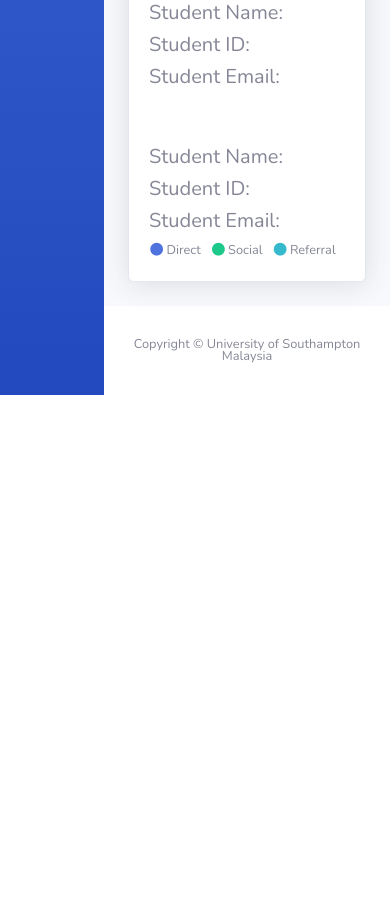
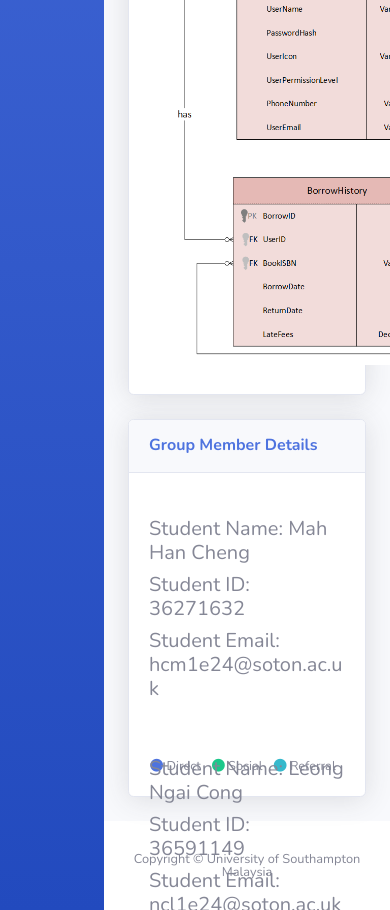
Before and after one commit to bubalda/data_management_coursework_book_library_catalog, a PHP site: page /index.php in a window 390 px wide. Shown: the part 1052-1962 px from the top of the page. Before the commit the page ends 1447 px from the top, so only its background shows below. Run offline with PHP 8.4, Linux system fonts and the light colour scheme; the visitor is signed in with stand-in values (Sample User, id 1); data comes from the database, SQL or seed files in the repository; some libraries are stand-ins or nearby versions.

Commit message:
finally its maybe done idk dont give me this shit again

```diff
--- a/UserTable.php
+++ b/UserTable.php
@@ -33,7 +33,7 @@
                                             <th>UserIcon</th>
                                             <th>UserPermissionLevel</th>
                                             <th>PhoneNumber</th>
-                                            <th>Email</th>
+                                            <th>UserEmail</th>
                                         </tr>
 
                                     </thead>
@@ -64,7 +64,7 @@
                                         echo   "<td>".$row['UserIcon']. "</td>";
                                         echo   "<td>".$row['UserPermissionLevel']. "</td>";
                                         echo   "<td>".$row['PhoneNumber']. "</td>";
-                                        echo   "<td>".$row['Email']. "</td>";
+                                        echo   "<td>".$row['UserEmail']. "</td>";
                                         echo "</tr>";
                                         //echo $row["count(*)"];
                                     }
--- a/db_connect.php
+++ b/db_connect.php
@@ -11,7 +11,7 @@
     $conn = null;
 
     // Check if the database connection is already set in the session
-    if (isset($_SESSION['db_connection'])) {
+    if (!isset($_SESSION['db_connection'])) {
         // Create a NEW Database Connection
         $conn = mysqli_connect($servername, $username, $password, $dbname);
 
@@ -27,16 +27,16 @@
         //echo "<br> " .mysqli_get_host_info($conn);
     }
     else {
-        $conn = mysqli_connect($servername, $username, $password, $dbname);
+        // $conn = mysqli_connect($servername, $username, $password, $dbname);
 
-        // Check connection
-        if (!$conn) {
-            die("Connection failed: " . mysqli_connect_error());
-        }
+        // // Check connection
+        // if (!$conn) {
+        //     die("Connection failed: " . mysqli_connect_error());
+        // }
         // Use the existing connection from the session
         $conn = $_SESSION['db_connection'];
         // Store the connection in a session variable
         // echo "DB Connected successfully " . $conn->host_info;
     }
     //    mysqli_close($conn);
-    ?>
+?>
--- a/footer.php
+++ b/footer.php
@@ -33,7 +33,7 @@
                 <div class="modal-body">Select "Logout" below if you are ready to end your current session.</div>
                 <div class="modal-footer">
                     <button class="btn btn-secondary" type="button" data-dismiss="modal">Cancel</button>
-                    <a class="btn btn-primary" href="login.html">Logout</a>
+                    <a class="btn btn-primary" href="">Logout</a>
                 </div>
             </div>
         </div>
--- a/index.php
+++ b/index.php
@@ -217,14 +217,11 @@
                                     <h6 class="m-0 font-weight-bold text-primary">ERD Diagram of the System</h6>
 
                                 </div>
-
                                 <!-- Card Body -->
                                 <div class="card-body">
-                                    <div class="chart-area">
+                                    <div class="chart-area" style="height: 80vh">
                                                 <!--   YOUR ERD DIAGRAM IMAGE -->
-                                        <img class=" d-flex" src="images/Book_Library_Catalog_erdiagram.png" alt="ERD of Project" >
-
-
+                                        <img class="d-flex" src="images/Book_Library_Catalog_ERD.png" style="width: 110vh" alt="ERD of Project" >
                                     </div>
                                 </div>
                             </div>
@@ -242,13 +239,13 @@
                                 <!-- Card Body -->
                                 <div class="card-body">
                                     <div class="chart-pie pt-4 pb-2">
-                                    <h5>Student Name: </h5>
-                                        <h5>Student ID: </h5>
-                                        <h5>Student Email: </h5>
+                                    <h5>Student Name: Mah Han Cheng</h5>
+                                        <h5>Student ID: 36271632</h5>
+                                        <h5>Student Email: hcm1e24@soton.ac.uk</h5>
                                         <br><br>
-                                        <h5> Student Name: </h5>
-                                        <h5>Student ID: </h5>
-                                        <h5>Student Email: </h5>
+                                        <h5> Student Name: Leong Ngai Cong</h5>
+                                        <h5>Student ID: 36591149</h5>
+                                        <h5>Student Email: ncl1e24@soton.ac.uk</h5>
                                     </div>
                                     <div class="mt-4 text-center small">
                                         <span class="mr-2">
--- a/sideBarMenu.php
+++ b/sideBarMenu.php
@@ -51,11 +51,6 @@
             <!-- Divider -->
             <hr class="sidebar-divider">
 
-            <!-- Heading -->
-            <div class="sidebar-heading">
-                PHP CURD Operation
-            </div>
-
 
             <!-- Nav Item - Pages Collapse Menu -->
             <li class="nav-item">
@@ -98,21 +93,24 @@
 
             <!-- Nav Item - Tables -->
             <li class="nav-item">
-                <a class="nav-link" href="InsertRecord.php">
+                <a class="nav-link">
+                    <!-- href="InsertRecord.php"> -->
                     <i class="fas fa-fw fa-table"></i>
                     <span>Insert Data</span></a>
             </li>
 
              <!-- Nav Item - Tables -->
              <li class="nav-item">
-                <a class="nav-link" href="Update_Record.php">
+                <a class="nav-link">
+                    <!-- href="Update_Record.php"> -->
                     <i class="fas fa-fw fa-table"></i>
                     <span>Update Data</span></a>
             </li>
 
              <!-- Nav Item - Tables -->
              <li class="nav-item">
-                <a class="nav-link" href="Update_Record.php">
+                <a class="nav-link">
+                    <!-- href="Update_Record.php"> -->
                     <i class="fas fa-fw fa-table"></i>
                     <span>Delete Data</span></a>
             </li>
@@ -126,7 +124,7 @@
 
 
             <!-- Divider -->
-            <hr class="sidebar-divider">
+            <!-- <hr class="sidebar-divider"> -->
 
             <!-- Heading -->
             <!-- <div class="sidebar-heading">
@@ -169,7 +167,7 @@
             </li> -->
 
             <!-- Divider -->
-            <hr class="sidebar-divider d-none d-md-block">
+            <!-- <hr class="sidebar-divider d-none d-md-block"> -->
 
             <!-- Sidebar Toggler (Sidebar) -->
             <div class="text-center d-none d-md-inline">
```
